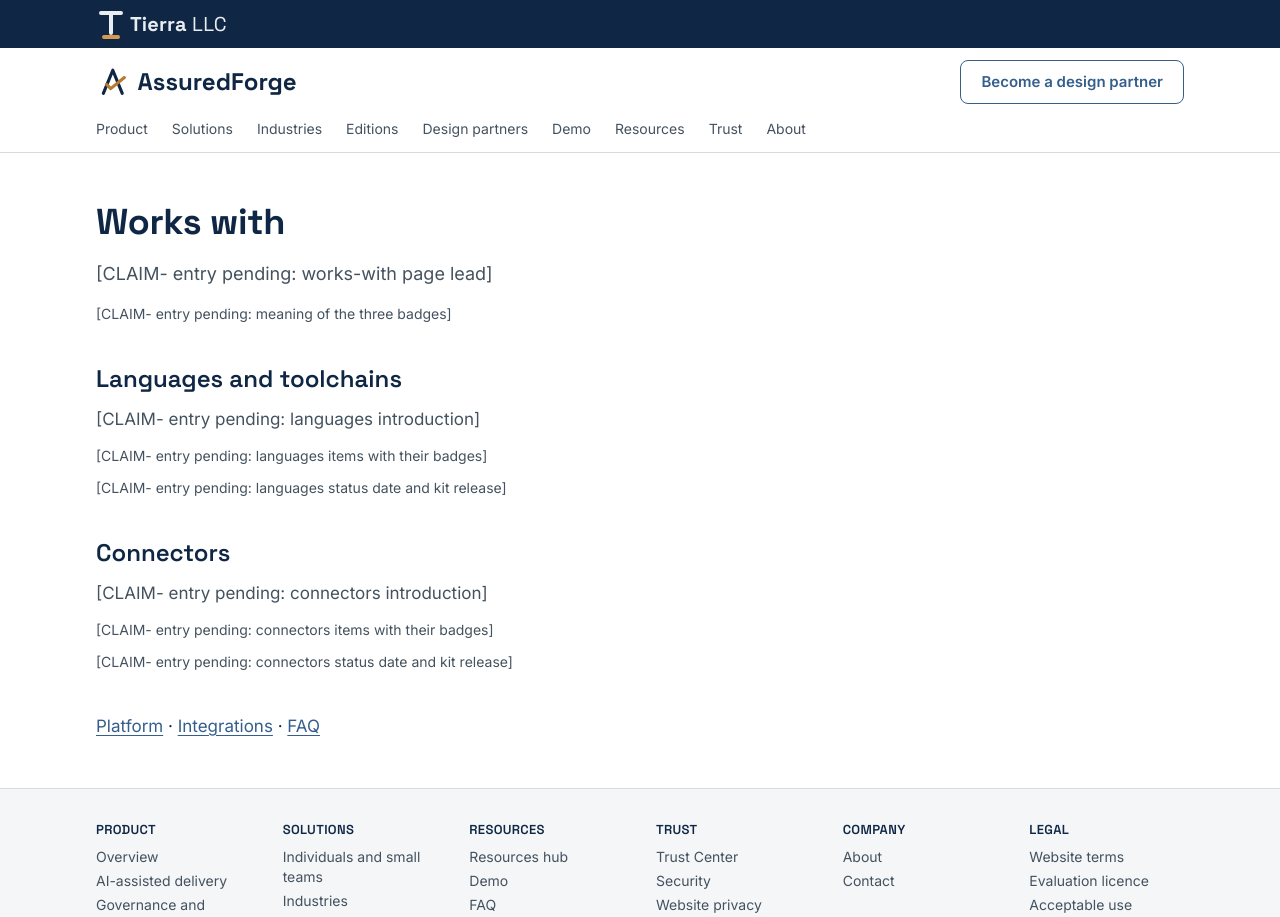
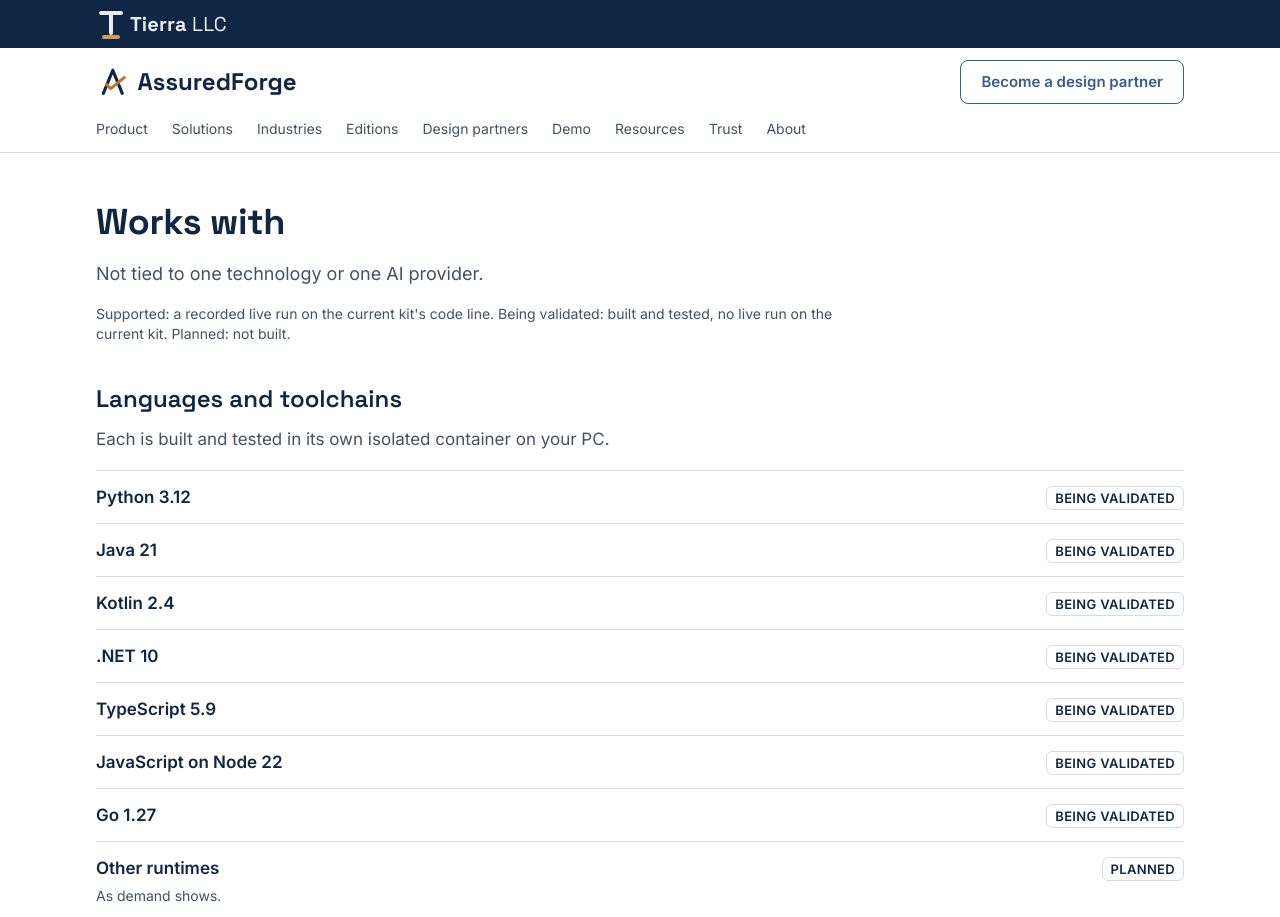
Before and after one commit to burri-us/assuredforge-site, a Next.js app: page /works-with in a window 1280 px wide. Shown: the top 917 px of the page. Built offline with nearby package versions, Linux system fonts and the light colour scheme.

Commit message:
DEC-470: Industries (CL-IND-00..08) and Works with (CL-WW-00..03, badge definitions; model sources shown only with the AI switch on) filled from claims register 0.4; manufacturing removed (CL-02, CL-23, CL-25, CL-51 revised); sweep rows 2, 14 and 55; status

```diff
--- a/components/AiWording.tsx
+++ b/components/AiWording.tsx
@@ -61,7 +61,7 @@ export const AI = ON
     }
   : {
       // ---- HOLD WORDING (DEC-439 O-4; CL-40R, CL-46) ----
-      tag: "Software Delivery Governance Platform",
+      tag: "Software delivery governance platform",
       heroTitle: "Governed software delivery, where only people approve.",
       heroLead:
         "AssuredForge governs software delivery under your rules: every requirement traced, every release approved and signed by a named person, every action in a tamper-evident audit chain.",
--- a/components/Positioning.tsx
+++ b/components/Positioning.tsx
@@ -4,9 +4,9 @@ import { AI } from "./AiWording";
 
 export const POSITION = {
   desktop: "The desktop edition is for individuals and small teams.",
-  hosted: "The hosted edition (planned) is for regulated organizations.",
+  hosted: "A hosted edition for organizations is planned.",
   desktopWho: "Students, aspiring professionals, freelance developers, content creators and small business owners.",
-  hostedWho: "Regulated and quality-driven organizations, manufacturing first. IT checklists, proxies (company network servers that internet traffic must pass through), single sign-on and segregated approvers (where the governance requires it, the person who prepared a change cannot approve it; a different person must) are planned for the hosted edition.",
+  hostedWho: "Regulated and quality-driven organizations. IT checklists, proxies (company network servers that internet traffic must pass through), single sign-on and segregated approvers (where the governance requires it, the person who prepared a change cannot approve it; a different person must) are planned for the hosted edition.",
   // Design-partner tracks.
   trackIndividual: {
     title: "Individuals and small teams (desktop edition)",
@@ -23,16 +23,16 @@ export const POSITION = {
     ],
   },
   trackOrganization: {
-    title: "Regulated organizations (hosted edition, planned): waitlist",
+    title: "Organizations (hosted edition, planned): waitlist",
     eligibility: [
-      "Organizations building internal software under quality or regulatory pressure; manufacturing first (hosted edition, planned).",
+      "Organizations building internal software under quality or regulatory pressure (hosted edition, planned).",
       "Jira, Azure DevOps or a similar tool for work items.",
       "Windchill or Creo in your engineering landscape is a plus.",
       "A sponsor who can give regular, structured feedback.",
     ],
     offers: [
-      "Early access to AssuredForge for Manufacturing as it is shaped (planned).",
-      "Direct influence on AssuredForge for Manufacturing (planned): your priority use cases shape what we build next.",
+      "Early access to the hosted edition as it is shaped (planned).",
+      "Direct influence on the hosted edition (planned).",
     ],
     commitments: [
       "Product feedback and participation in working sessions.",
--- a/components/Registered.ts
+++ b/components/Registered.ts
@@ -17,17 +17,21 @@ export type IndustryEntry = {
 };
 
 // shared: the line for organizations, shown after the lead and under each industry (draft CL-IND-00).
-export const INDUSTRIES_PAGE: { description: string | null; lead: string | null; shared: string | null } = { description: null, lead: null, shared: null };
+export const INDUSTRIES_PAGE: { description: string | null; lead: string | null; shared: string | null } = {
+  description: "Software delivery governance and audit-ready traceability for individuals and small teams on the desktop edition, and for organizations on the hosted edition (planned).", // CL-02
+  lead: "Software delivery governance and audit-ready traceability for individuals and small teams on the desktop edition, and for organizations on the hosted edition (planned).", // CL-02
+  shared: "Organizations: the hosted edition is planned. Join the waitlist. Today's evaluation is the desktop edition, for individuals and small teams.", // CL-IND-00
+};
 
 export const INDUSTRIES: IndustryEntry[] = [
-  { id: "manufacturing", name: "Manufacturing", summary: null, points: null, basis: null },
-  { id: "healthcare-life-sciences", name: "Healthcare and life sciences", summary: null, points: null, basis: null },
-  { id: "retail-ecommerce", name: "Retail and e-commerce", summary: null, points: null, basis: null },
-  { id: "banking-financial-services", name: "Banking and financial services", summary: null, points: null, basis: null },
-  { id: "insurance", name: "Insurance", summary: null, points: null, basis: null },
-  { id: "public-sector", name: "Public sector", summary: null, points: null, basis: null },
-  { id: "education", name: "Education", summary: null, points: null, basis: null },
-  { id: "software-technology", name: "Software and technology", summary: null, points: null, basis: null },
+  { id: "manufacturing", name: "Manufacturing", summary: "Software in manufacturing often changes alongside products, lines and quality processes, and teams are asked to show which version was built, who approved it and how it was checked. AssuredForge records each requirement, approval, test result and deployment against a named person, in an audit trail you can verify.", points: null, basis: "CL-IND-01" },
+  { id: "healthcare-life-sciences", name: "Healthcare and life sciences", summary: "Software teams in healthcare and life sciences are often asked for a clear record of what changed, why, and who signed it off. AssuredForge keeps that record as you work: requirements, signed approvals and test results, linked from the request to the deployment.", points: null, basis: "CL-IND-02" },
+  { id: "retail-ecommerce", name: "Retail and e-commerce", summary: "Retail and e-commerce teams release often, and when something goes wrong they need to know quickly what was released and who approved it. AssuredForge links each release to its approved content, its tests and the people who decided, and refuses a deployment that differs from what was approved.", points: null, basis: "CL-IND-03" },
+  { id: "banking-financial-services", name: "Banking and financial services", summary: "Banks and financial firms usually expect changes to be separated, reviewed and approved by named people, with evidence kept for later review. AssuredForge enforces roles, records signed approvals and writes every governed action into an audit trail you can verify.", points: null, basis: "CL-IND-04" },
+  { id: "insurance", name: "Insurance", summary: "Insurers' systems carry rules and calculations that must be changed with care and explained later. AssuredForge keeps each change traceable from requirement to deployment, with who approved it and how it was tested.", points: null, basis: "CL-IND-05" },
+  { id: "public-sector", name: "Public sector", summary: "Public-sector teams are often asked to show how a system was built and accepted, sometimes years later. AssuredForge records requirements, acceptance decisions and releases against named people, and lets you export the records and verify the export offline.", points: null, basis: "CL-IND-06" },
+  { id: "education", name: "Education", summary: "Schools, universities and education-technology teams often work with small teams and changing staff, so the reasons behind a change get lost. AssuredForge keeps what was built, who approved it and how it was checked in one place that the next person can follow.", points: null, basis: "CL-IND-07" },
+  { id: "software-technology", name: "Software and technology", summary: "Software companies are increasingly asked by customers to show how their software is built, reviewed and released. AssuredForge gives you that record as part of the work: traceable requirements, signed release approvals, recorded tests and a verifiable audit trail.", points: null, basis: "CL-IND-08" },
 ];
 
 // ---- Works with (/works-with/): three groups, each item with a Supported / Being validated / Planned badge. ----
@@ -38,13 +42,46 @@ export type WorksWithItem = { name: string; status: Extract<StatusKind, "support
 export type WorksWithGroup = { id: string; title: string; aiOnly?: boolean; intro: string | null; items: WorksWithItem[] | null; asOf: string | null; limits?: string[] };
 
 export const WORKS_WITH_PAGE: { description: string | null; lead: string | null; badges: string | null } = {
-  description: null,
-  lead: null,
-  badges: null,   // what Supported, Being validated and Planned mean (glossary wording)
+  description: "Not tied to one technology or one AI provider.", // CL-WW-00
+  lead: "Not tied to one technology or one AI provider.", // CL-WW-00
+  // Badge definitions (DEC-470 (5)).
+  badges: "Supported: a recorded live run on the current kit's code line. Being validated: built and tested, no live run on the current kit. Planned: not built.",
 };
+// Status line under each group (the approved page rule, DEC-470).
+const AS_OF = "Status as of 21 November 2026, for the desktop evaluation kit release-b1-c68012b.";
 
 export const WORKS_WITH: WorksWithGroup[] = [
-  { id: "languages", title: "Languages and toolchains", intro: null, items: null, asOf: null },
-  { id: "model-sources", title: "AI model sources", aiOnly: true, intro: null, items: null, asOf: null },
-  { id: "connectors", title: "Connectors", intro: null, items: null, asOf: null },
+  { // CL-WW-01
+    id: "languages", title: "Languages and toolchains",
+    intro: "Each is built and tested in its own isolated container on your PC.",
+    items: [
+      ...["Python 3.12", "Java 21", "Kotlin 2.4", ".NET 10", "TypeScript 5.9", "JavaScript on Node 22", "Go 1.27"].map((name) => ({ name, status: "validated" as const, note: null, basis: "CL-WW-01" })),
+      { name: "Other runtimes", status: "planned", note: "As demand shows.", basis: "CL-WW-01" },
+    ],
+    asOf: AS_OF,
+    limits: ["Runs on Windows 11 with Docker Desktop.", "A Mac version of the desktop edition is planned."], // CL-54, CL-56
+  },
+  { // CL-WW-02; CL-48: Works with is a technical page, provider names only for sources with live evidence (today Anthropic)
+    id: "model-sources", title: "AI model sources", aiOnly: true,
+    intro: "Chosen in Setup, with no default.", // CL-WW-02 wording; "choose the model source" is barred (DEC-430 (6), switch check)
+    items: [
+      { name: "Anthropic API key", status: "validated", note: null, basis: "CL-WW-02, CL-48" },
+      { name: "Enterprise model gateway", status: "validated", note: null, basis: "CL-WW-02" },
+      { name: "Models on your own PC", status: "validated", note: "Governance only; no delivery claim.", basis: "CL-WW-02" },
+      { name: "Other provider APIs", status: "planned", note: null, basis: "CL-WW-02" },
+      { name: "Subscription access", status: "planned", note: "Not in this evaluation version.", basis: "CL-WW-02; DEC-470 (4)" },
+    ],
+    asOf: AS_OF,
+  },
+  { // CL-WW-03, CL-16, CL-17
+    id: "connectors", title: "Connectors",
+    intro: "AssuredForge is fully usable without third-party connectors and without an assistant. The Jira, Confluence, Bitbucket and Azure DevOps connectors are built and tested against their contracts; first use with live systems is planned with design partners.",
+    items: [
+      ...["Jira", "Confluence", "Bitbucket", "Azure DevOps"].map((name) => ({ name, status: "validated" as const, note: "Built and checked against sandbox systems; set up with you by agreement, no self-service set-up.", basis: "CL-WW-03" })),
+      { name: "GitHub", status: "planned", note: null, basis: "CL-WW-03" },
+      { name: "GitLab", status: "planned", note: null, basis: "CL-WW-03" },
+      { name: "PTC Windchill", status: "planned", note: "With design partners.", basis: "CL-WW-03" },
+    ],
+    asOf: AS_OF,
+  },
 ];
--- a/pages/about.tsx
+++ b/pages/about.tsx
@@ -10,6 +10,7 @@ export default function About() {
           AssuredForge is developed and operated by Tierra LLC, a Michigan-based software company focused on software
           delivery governance, traceability and audit-ready release management.
         </p>
+        <p>In plain words: software that records who approved each change, how it was checked and where it was deployed.</p>{/* CL-28 plain line (DEC-470 (9)) */}
       </Section>
       <Section title="Contact">
         <ul className="space-y-1">
--- a/pages/design-partners.tsx
+++ b/pages/design-partners.tsx
@@ -53,7 +53,7 @@ export default function DesignPartners() {
               <ul className="mt-2 list-disc space-y-2 pl-6 text-muted">
                 {t.offers.map((e) => <li key={e}>{e}</li>)}
               </ul>
-              <p className="mt-4 text-muted">See how AssuredForge works <Link href="/industries/#manufacturing">for manufacturing (planned)</Link>.</p>
+              <p className="mt-4 text-muted">See <Link href="/industries/">Industries</Link>.</p>
             </>
           )}
         </section>
--- a/pages/index.tsx
+++ b/pages/index.tsx
@@ -39,8 +39,8 @@ const TILES = [
 export default function Home() {
   return (
     <Layout
-      title="AssuredForge: Software Delivery Governance Platform"
-      description="Governed software delivery with traceability, release approvals signed by named people and a tamper-evident audit chain. For individuals and small teams today; a hosted edition for regulated organizations is planned."
+      title="AssuredForge: Software delivery governance platform"
+      description="Governed software delivery with traceability, release approvals signed by named people and a tamper-evident audit chain. For individuals and small teams today; a hosted edition for organizations is planned."
     >
       <div className="grid items-center gap-10 pb-12 sm:pt-8 lg:grid-cols-2">
         <div>
--- a/pages/platform.tsx
+++ b/pages/platform.tsx
@@ -21,7 +21,7 @@ export default function Platform() {
         <p>Every governed action (an action the platform records because its rules govern it, such as an approval, a sign-off or a decision) is written to a tamper-evident audit chain (a record of every governed action, whose entries cannot be updated or deleted by any role) that you can verify. A Tenant&apos;s records can be exported as a signed export that can be verified offline.</p>
       </Section>
       <Section title="Sign-in">
-        <p>Local accounts with two-step verification that an organization can require for all its members. Sign-in with Microsoft Entra ID for an installation&apos;s own directory.</p>
+        <p>Local accounts with two-step verification that an organization can require for all its members. Sign-in with Microsoft Entra ID runs in Tierra&apos;s own internal pilot (an installation&apos;s own directory) and is planned for the hosted edition; sign-in from partner directories is planned. The desktop evaluation uses local accounts with two-step verification.</p>{/* CL-15 as revised (DEC-470 (9)); CL-12, CL-14 */}
       </Section>
       <Section title="Works with your tools, optionally">
         {/* CL-16, CL-17, CL-18 verbatim (assessor, sweep item 8: one connector status from CL-17) */}
```
Also changed, not shown: 2 other files (tests, documents, lock files or other folders).
